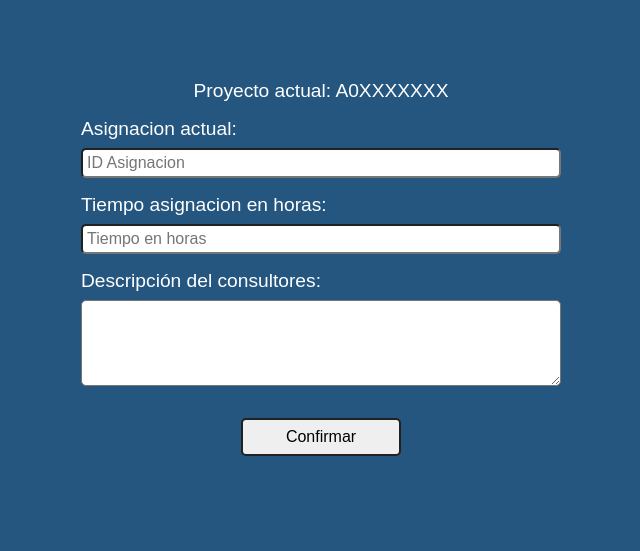
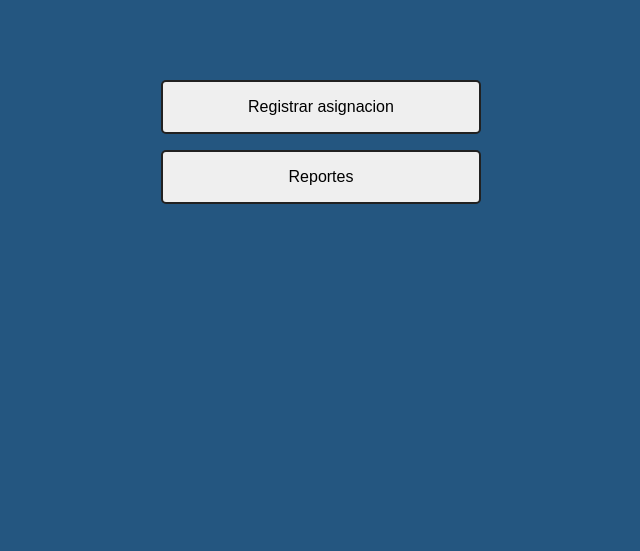
Before and after one commit to A01769961/ConsultoraABC, a Django app: page /consultores in a window 1280 px wide. Shown: the top 551 px of the page, without its empty margins (319-959 px from the left). Run offline with Django 4.2, Linux system fonts and the light colour scheme.

Commit message:
added menu for each role

```diff
--- a/consultoraABC/ReportsSystem/templates/registration/consultores.html
+++ b/consultoraABC/ReportsSystem/templates/registration/consultores.html
@@ -8,47 +8,16 @@
       <link rel="icon" type="image/svg+xml" href="./public/vite.svg" />
       <meta name="viewport" content="width=device-width, initial-scale=1.0" />
       <title>Vite App</title>
-      <link rel="stylesheet" href="{% static 'styles/global.css' %}" />
-      <link rel="stylesheet" href="{% static 'styles/consultores.css' %}" />
-    </head>
-    <body>
-      <form class="consultores-form" action="">
-        <div>
-          <p>Proyecto actual: <span>A0XXXXXXX</span></p>
+        <link rel="stylesheet" href="{% static 'styles/global.css' %}" />
+        <link rel="stylesheet" href="{% static 'styles/oficinas.css' %}" />
+      </head>
+      <body>
+        <div class="navigation">
+          <a class="navigation__item" href="./asignacion.html">Registrar asignacion</a>
+          <a class="navigation__item" href="./reportes_proyecto.html"
+            >Reportes</a
+          >
         </div>
-        <div class="consultores-form__field">
-          <label for="asignaion_id"><p>Asignacion actual:</p></label>
-          <input
-            id="asignaion_id"
-            type="text"
-            name="asignaion_id"
-            placeholder="ID Asignacion"
-          />
-        </div>
-        <div class="consultores-form__field">
-          <label for="asignacion_time"><p>Tiempo asignacion en horas:</p></label>
-          <input
-            id="asignacion_time"
-            type="number"
-            name="asignacion_time"
-            placeholder="Tiempo en horas"
-          />
-        </div>
-        <div class="consultores-form__field">
-          <label for="description"><p>Descripción del consultores:</p></label>
-          <textarea
-            id="description"
-            type="text"
-            name="description"
-            rows="4"
-          ></textarea>
-        </div>
-        <div class="consultores-form__buttons">
-          <button class="consultores-form__action" type="submit">
-            Confirmar
-          </button>
-        </div>
-      </form>
-    </body>
+      </body>
   </html>
 {% endblock %}
--- a/consultoraABC/ReportsSystem/views.py
+++ b/consultoraABC/ReportsSystem/views.py
@@ -111,7 +111,7 @@ def clientesMain(request):
     #     return render(request, "census/home.html")
 
     # return redirect("consultores")
-    return render(request, "registration/verificacion_reporte.html")
+    return render(request, "registration/clientes.html")
 
 
 def administradoresMain(request):
@@ -122,7 +122,7 @@ def administradoresMain(request):
     #     return render(request, "census/home.html")
 
     # return redirect("consultores")
-    return render(request, "registration/verificacion_reporte.html")
+    return render(request, "registration/adminstradores.html")
 
 
 def signupU(request):
```
Also changed, not shown: consultoraABC/ReportsSystem/templates/registration/adminstradores.html (added, +27 -0 lines), consultoraABC/ReportsSystem/templates/registration/clientes.html (added, +21 -0 lines).
